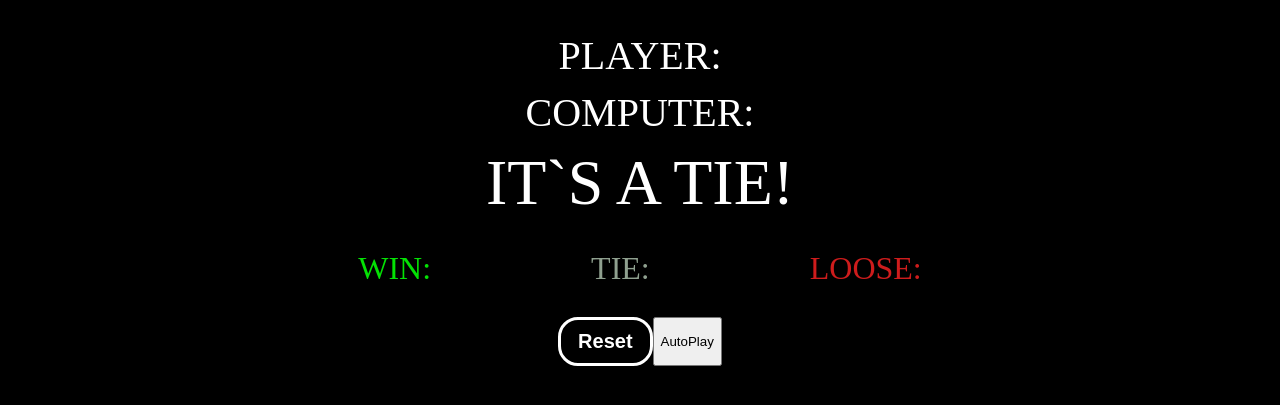
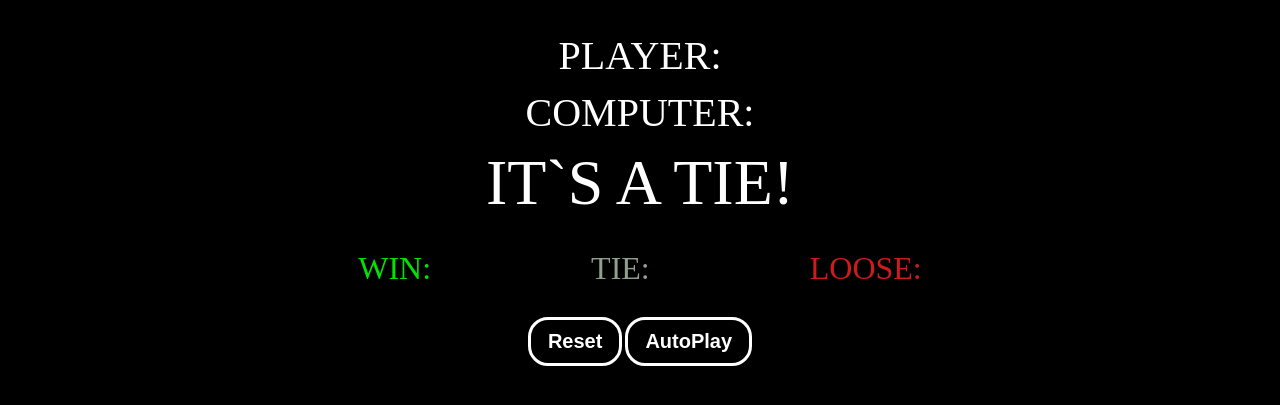
Before and after one commit to Mr1Muhammad/RockPaperScissors, a plain HTML site: page index.html in a window 1280 px wide. Shown: the part 259-664 px from the top of the page. Drawn offline with Linux system fonts and the light colour scheme.

Commit message:
Update rockPaperScissors.css

```diff
--- a/rockPaperScissors.css
+++ b/rockPaperScissors.css
@@ -97,3 +97,18 @@ body{
 #reset_but:active{
   opacity: 0.6;
 }
+
+#autoplay_but{
+  padding: 10px 17px 10px 17px;
+  border: 3px solid white;
+  border-radius: 20px;
+  font-size: 20px;
+  font-weight: bold;
+  color: white;
+  background-color: black;
+  margin-left: 3px;
+}
+
+#autoplay_but:active{
+  opacity: 0.6;
+}
```
